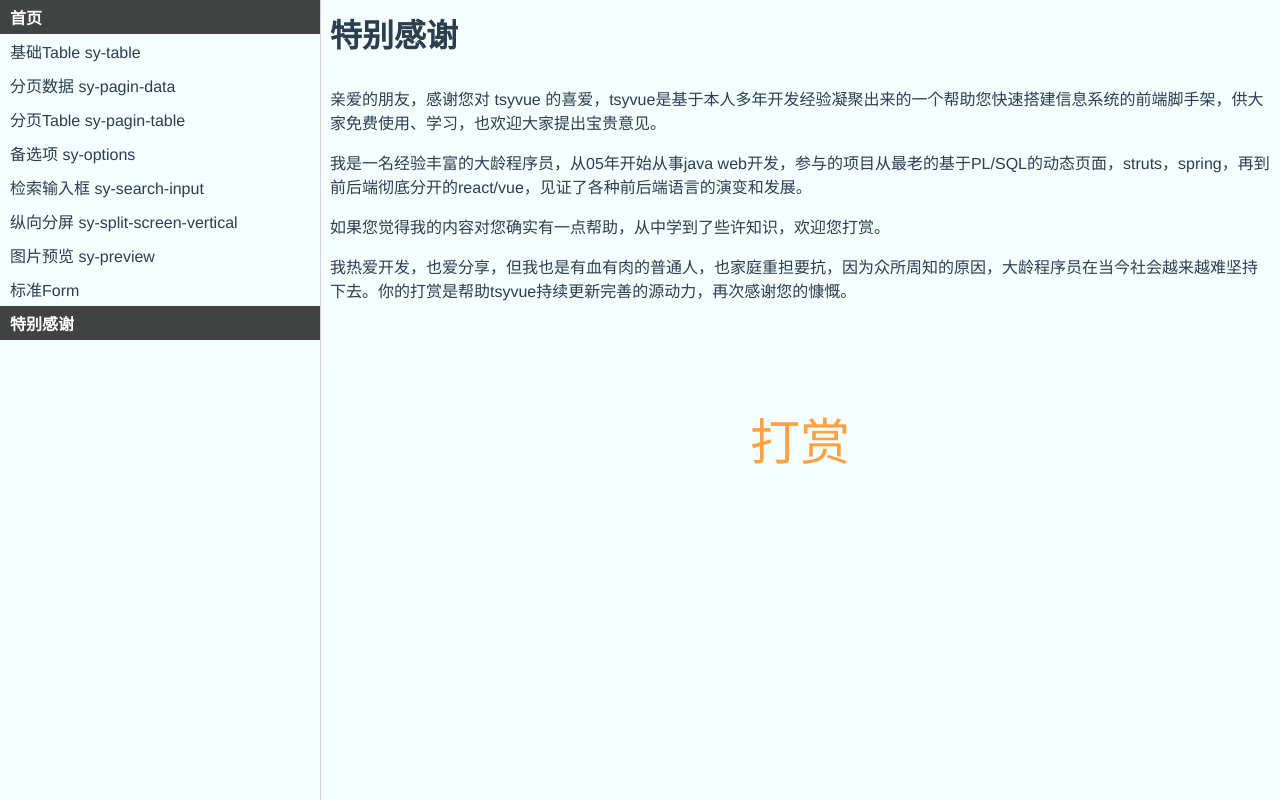
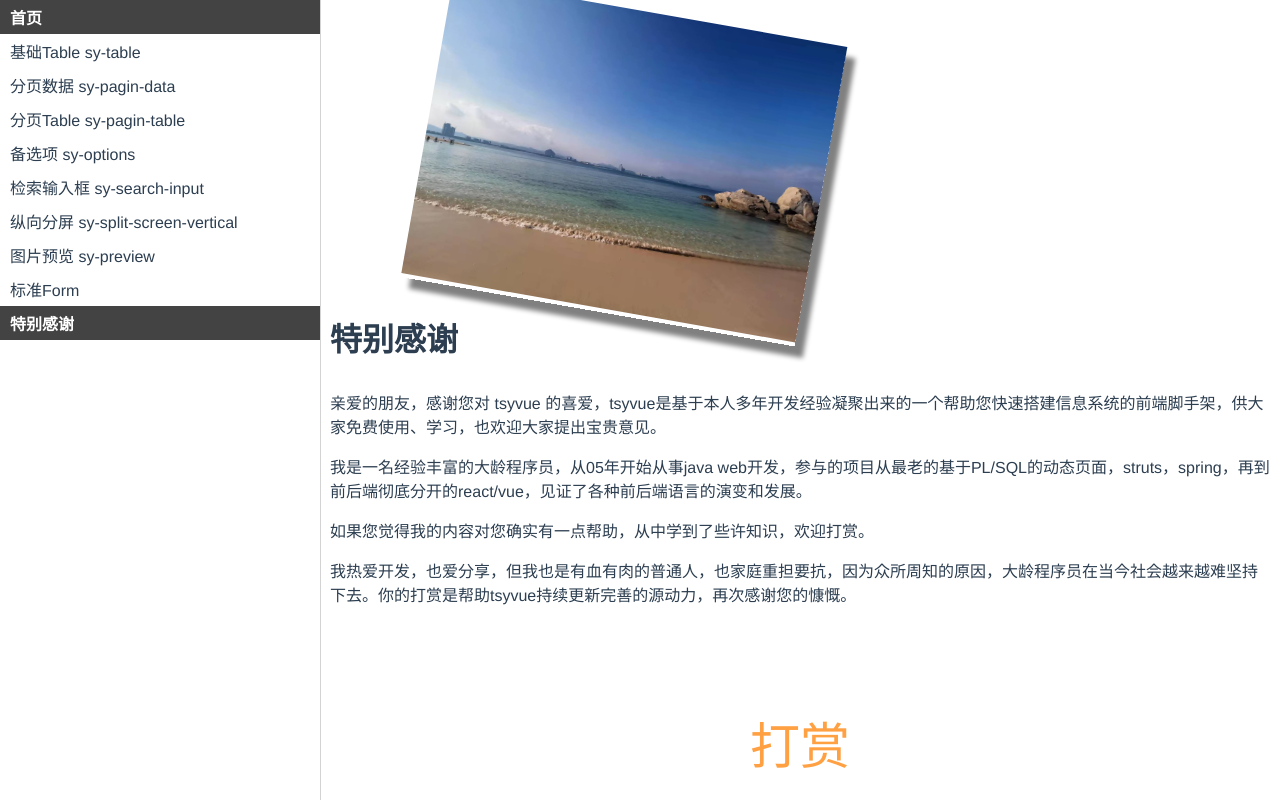
Before and after one commit to lshxq/tsy, a Vue app: page /thanks in a window 1280 px wide. Built offline with nearby package versions, Linux system fonts and the light colour scheme.

Commit message:
分页组件验证 req id，放弃过期数据

```diff
--- a/examples/App.vue
+++ b/examples/App.vue
@@ -55,7 +55,7 @@
   height: 100%
   padding: 0
   margin: 0
-  background-color: rgba(200, 250, 240, .2)
+  background-color: white
 
   .right-panel
     padding: 10px
--- a/examples/main.js
+++ b/examples/main.js
@@ -11,7 +11,7 @@
 
 Vue.use(tsy)
 Vue.use(ElementUI)
-
+axios.defaults.baseURL = '/api'
 const myMixin = {
   created() {
     this.$axios = reqCfg => {
--- a/examples/views/example-pagin-data.vue
+++ b/examples/views/example-pagin-data.vue
@@ -11,7 +11,7 @@
         el-option(label='停止' value='down')
 
     sy-pagin-data(
-      url='/pagin/data'
+      url='/user/list'
       :query='query'
       :mock='mockDataFunc'
       :pagin-data-mapper='paginDataMapper'
--- a/examples/views/thanks.vue
+++ b/examples/views/thanks.vue
@@ -1,16 +1,20 @@
 <template lang="pug">
   .tsy-thanks
+    .photo-box
+      img(src='../assets/beach.jpg' draggable='false')
     .h1 特别感谢
     p 亲爱的朋友，感谢您对 tsyvue 的喜爱，tsyvue是基于本人多年开发经验凝聚出来的一个帮助您快速搭建信息系统的前端脚手架，供大家免费使用、学习，也欢迎大家提出宝贵意见。
 
     p 我是一名经验丰富的大龄程序员，从05年开始从事java web开发，参与的项目从最老的基于PL/SQL的动态页面，struts，spring，再到前后端彻底分开的react/vue，见证了各种前后端语言的演变和发展。
 
-    p 如果您觉得我的内容对您确实有一点帮助，从中学到了些许知识，欢迎您打赏。
+    p 如果您觉得我的内容对您确实有一点帮助，从中学到了些许知识，欢迎打赏。
 
     p 我热爱开发，也爱分享，但我也是有血有肉的普通人，也家庭重担要抗，因为众所周知的原因，大龄程序员在当今社会越来越难坚持下去。你的打赏是帮助tsyvue持续更新完善的源动力，再次感谢您的慷慨。
 
     .mt100.donate-bar(v-show='true')
       .donate-label(@click='visible = true') 打赏
+
+
     el-dialog(:visible.sync='visible' title='捐赠窗口' width='390px')
       img(src='../assets/donate.jpg' style='width: 350px')
 </template>
@@ -26,6 +30,17 @@
 </script>
 
 <style lang="sass" scoped>
+.tsy-thanks
+  position: relative
+  .photo-box
+    position: relative
+    left: 10%
+    display: inline-block
+    width: 400px
+    transform: rotate(10deg)
+    box-shadow: 10px 10px 5px gray
+    img
+      width: 100%
   .donate-bar
     display: flex
     justify-content: center
--- a/packages/components/pagin-data/src/pagin-data.vue
+++ b/packages/components/pagin-data/src/pagin-data.vue
@@ -13,6 +13,7 @@
 </template>
 
 <script>
+let requestIdx = 0
 export default {
   name: 'SyPaginData',
   props: {
@@ -77,10 +78,14 @@
           mock
         } = that
         requestMethod = requestMethod.toLowerCase()
+        this.requestId = `${new Date().getTime()}${requestIdx++}`
         const reqCfg = {
           url,
           method: requestMethod,
-          mock
+          mock,
+          headers: {
+            'sy-req-id': this.requestId
+          }
         }
         let paginInfo = {
           pageNo,
@@ -91,7 +96,8 @@
         }
         query = {
           ...query,
-          ...paginInfo
+          ...paginInfo,
+
         }
         if ('put post patch'.indexOf(requestMethod) >= 0) {
           reqCfg.data = query
@@ -100,6 +106,15 @@
         }
 
         $axios(reqCfg).then(resp => {
+          const {
+            config
+          } = resp
+          if (config) {
+            const returnReqId = config.headers['sy-req-id']
+            if (`${returnReqId}` !== `${this.requestId}`) {
+              return false // 跳过这个数据
+            }
+          }
           let respData = resp.data
           if (respDataMapper) {
             respData = respDataMapper(respData)
--- a/vue.config.js
+++ b/vue.config.js
@@ -1,5 +1,16 @@
 module.exports = {
   publicPath: "/tsyvue",
+  devServer: {
+    proxy: {
+      '/api': {
+        target: `http://localhost:8081/test/api`,
+        changeOrigin: true,
+        pathRewrite: {
+          '^/api' : ''
+        }
+      }
+    }
+  },
   pages: {
     index: {
       entry: 'examples/main.js',
```
Also changed, not shown: examples/assets/beach.jpg (added), examples/views/phone.vue (added). Lines whose indentation alone changed are shown as unchanged.
